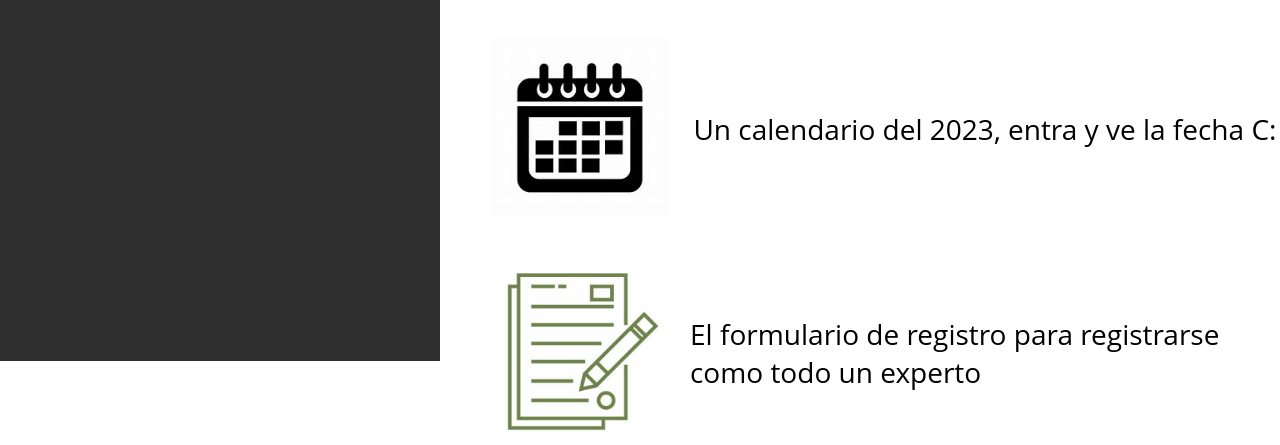
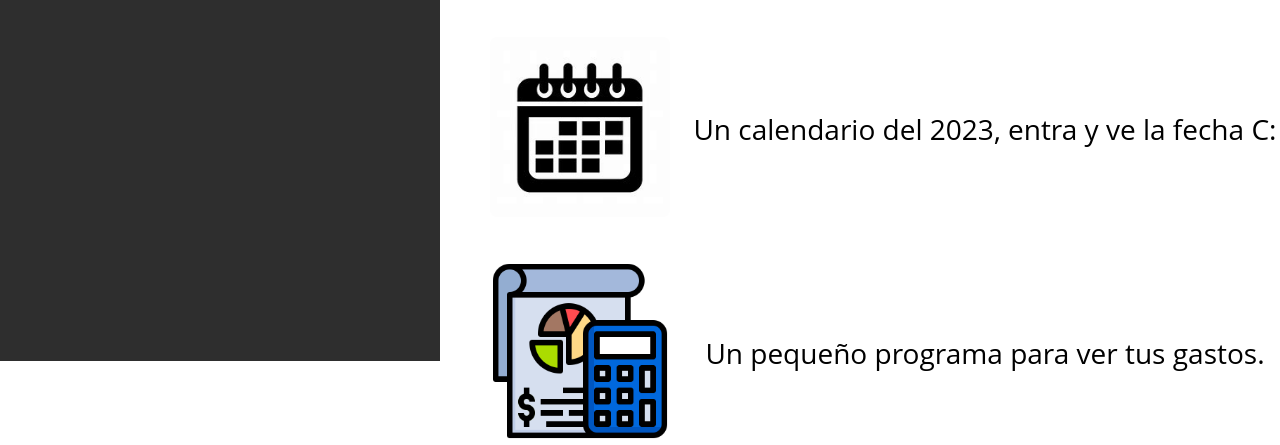
Before and after one commit to Avvrk/Hogar, a plain HTML site: page index.html in a window 1280 px wide. Shown: the part 439-884 px from the top of the page. Drawn offline with Linux system fonts and the light colour scheme.

Commit message:
Agregaccion de 'Gasto'

```diff
--- a/index.html
+++ b/index.html
@@ -59,14 +59,14 @@
                     <p>Un calendario del 2023, entra y ve la fecha C:</p>
                 </div>
             </div>
-            <div id="formulario" class="contenido">
-                <a href="https://avvrk.github.io/Formulario/">
+            <div id="Gastos" class="contenido">
+                <a href="https://avvrk.github.io/Gastos/">
                     <div>
-                        <img src="./pfp_4.jpg" class="pfp">
+                        <img src="./pfp_5.png" class="pfp">
                     </div>
                 </a>
                 <div id="descripcion_1">
-                    <p>El formulario de registro para registrarse como todo un experto</p>
+                    <p>Un pequeño programa para ver tus gastos.</p>
                 </div>
             </div>
         </div>
```
Also changed, not shown: pfp_5.png (added).
